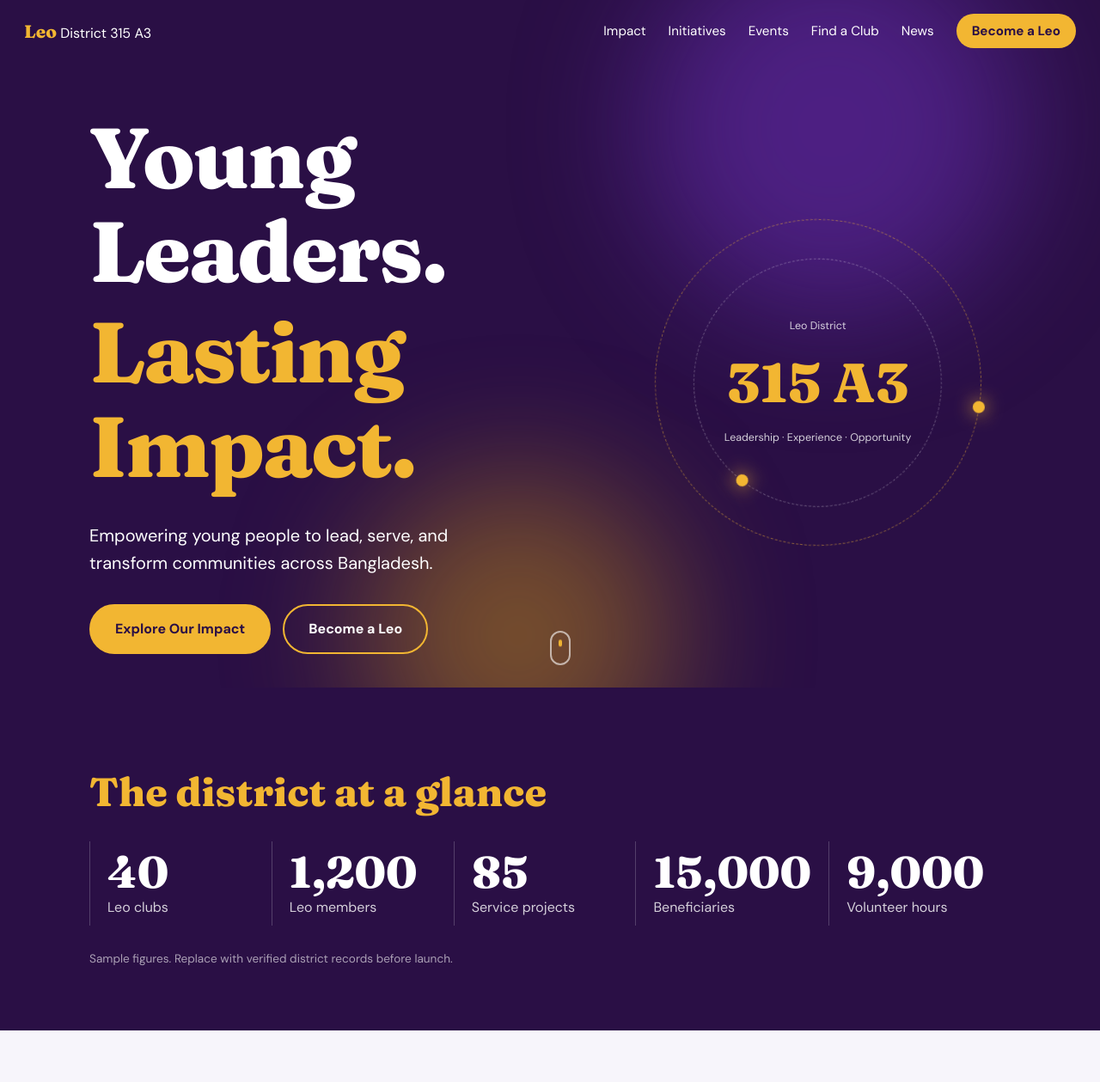
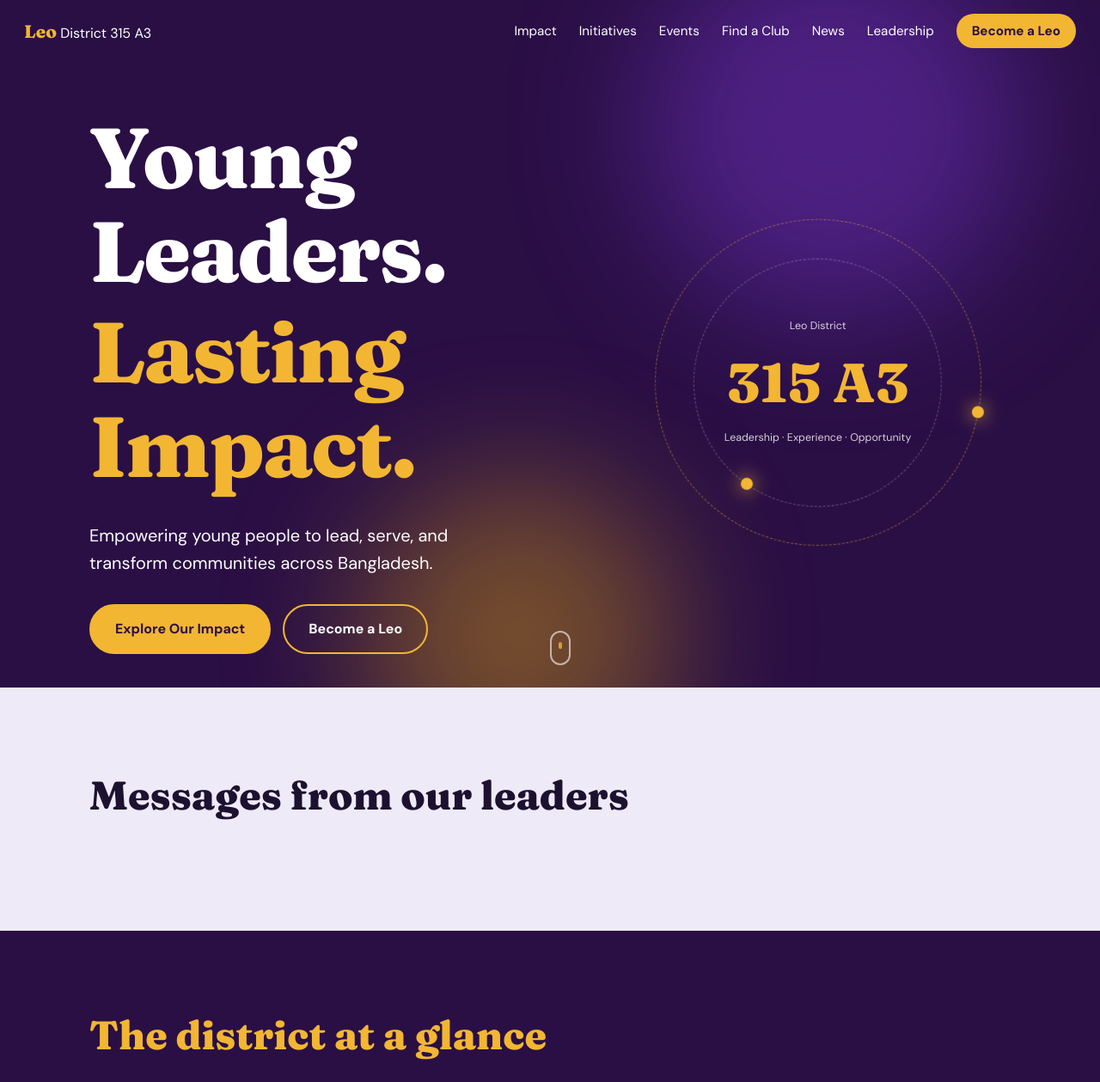
Before and after one commit to tanvir95sajin/leo315a3, a plain HTML site: page index.html in a window 1280 px wide. Shown: the top 1259 px of the page at 86% size. Drawn offline with Linux system fonts and the light colour scheme.

Commit message:
Update index.html

```diff
--- a/index.html
+++ b/index.html
@@ -9,6 +9,7 @@
 <link rel="preconnect" href="https://fonts.gstatic.com" crossorigin>
 <link href="https://fonts.googleapis.com/css2?family=DM+Sans:wght@400;500;700&family=Fraunces:opsz,wght@9..144,600;9..144,800&display=swap" rel="stylesheet">
 <link rel="stylesheet" href="assets/css/style.css">
+<link rel="stylesheet" href="assets/css/messages.css">
 </head>
 <body>
 <header class="nav" id="nav">
@@ -17,6 +18,7 @@
   <nav id="menu">
     <a href="#impact">Impact</a><a href="#initiatives">Initiatives</a><a href="#events">Events</a>
     <a href="#clubs">Find a Club</a><a href="#news">News</a>
+    <a href="leadership.html">Leadership</a>
     <a class="pill" href="#clubs">Become a Leo</a>
   </nav>
 </header>
@@ -41,6 +43,14 @@
   </div>
   <a class="scroll" href="#impact" aria-label="Scroll down"></a>
 </section>
+
+<section class="sec tint" id="messages">
+  <div class="wrap">
+    <h2>Messages from our leaders</h2>
+    <div class="msgs" id="messages-list"></div>
+  </div>
+</section>
+
 
 <section class="stats" id="impact">
   <div class="wrap">
@@ -92,5 +102,6 @@
 </footer>
 <script src="assets/js/data.js"></script>
 <script src="assets/js/main.js"></script>
+<script src="assets/js/messages.js"></script>
 </body>
 </html>
```
